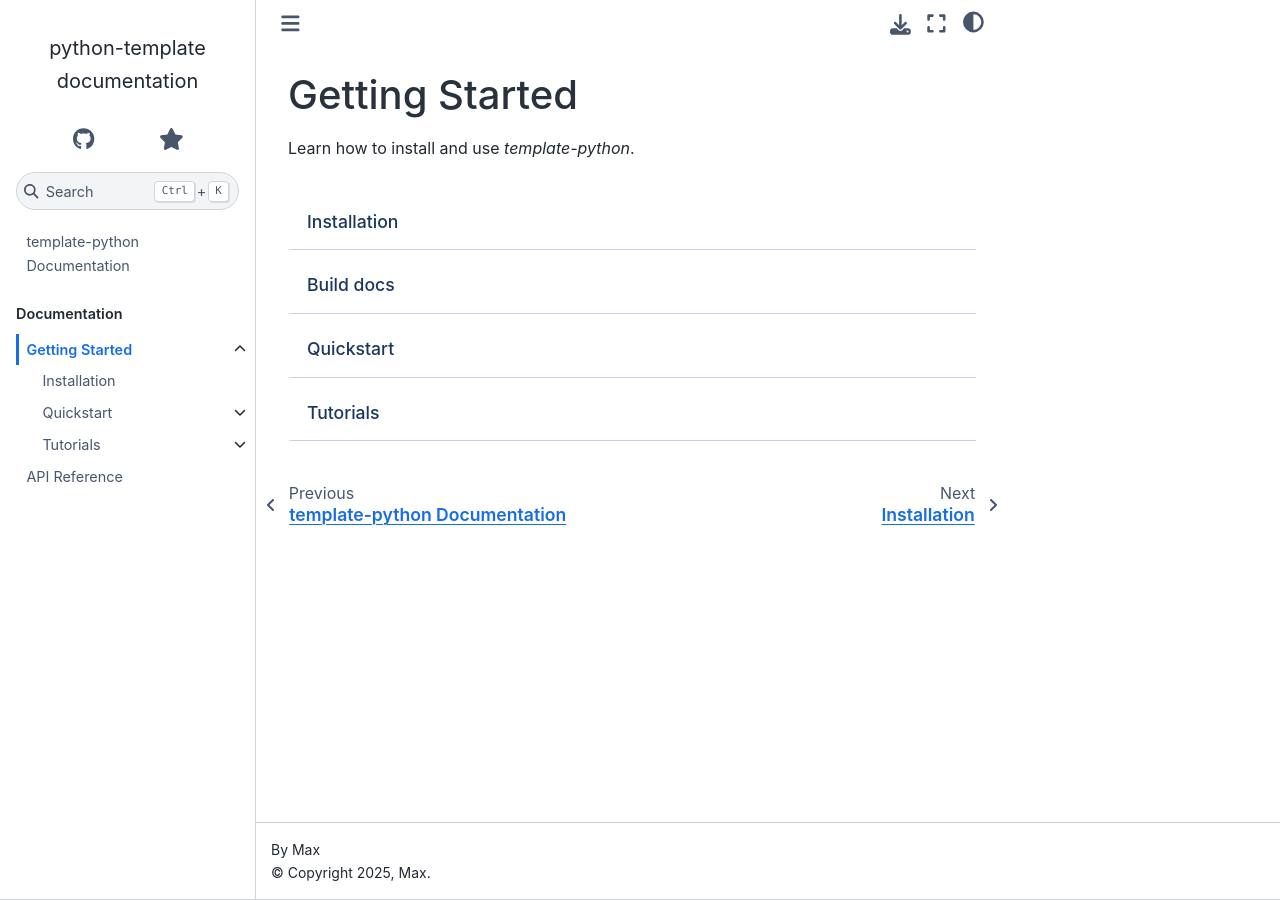
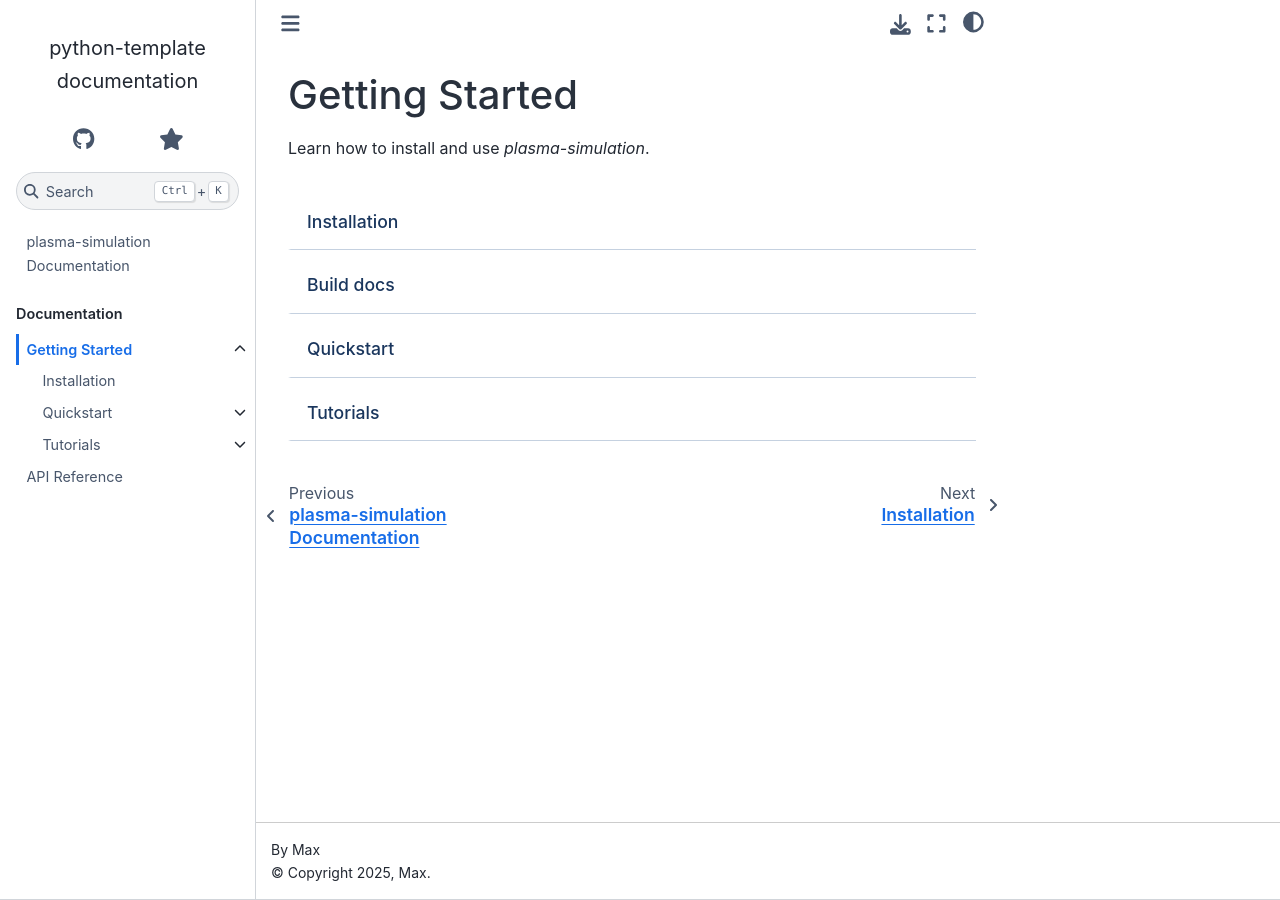
Before and after one commit to struphy-hub/plasma-simulation, a Sphinx documentation site: the page built from docs/source/getting_started.rst, in a window 1280 px wide. Built offline with Sphinx 7.4.7 and the Sphinx Book theme 1.1.4, drawn with Linux system fonts in a browser that asks for light colours.

Commit message:
Renamed project to plasma-simulation

````diff
--- a/README.md
+++ b/README.md
@@ -1,8 +1,8 @@
-# template-python
+# plasma-simulation
 
 Template repository for python projects
 
-Documentation: https://max-models.github.io/template-python/
+Documentation: https://max-models.github.io/plasma-simulation/
 
 # Install
 
@@ -23,7 +23,7 @@ pip install -e .
 Run the code with
 
 ```
-template-python
+plasma-simulation
 ```
 
 # Build docs
@@ -50,9 +50,9 @@ This project is configured to automatically publish to PyPI using GitHub Actions
 1. Go to your PyPI project settings
 2. Navigate to "Publishing" → "Add a new publisher"
 3. Configure the trusted publisher with these details:
-   - **PyPI Project Name**: `template-python` (or your project name)
+   - **PyPI Project Name**: `plasma-simulation` (or your project name)
    - **Owner**: Your GitHub username/organization
-   - **Repository name**: `template-python`
+   - **Repository name**: `plasma-simulation`
    - **Workflow name**: `publish_pypi.yml`
    - **Environment name**: `pypi`
 
--- a/docs/source/api/index.rst
+++ b/docs/source/api/index.rst
@@ -10,4 +10,4 @@ Modules
    :toctree: _autosummary
    :recursive:
 
-   app
+   plasma_simulation
--- a/docs/source/getting_started.rst
+++ b/docs/source/getting_started.rst
@@ -1,7 +1,7 @@
 Getting Started
 ===============
 
-Learn how to install and use `template-python`.
+Learn how to install and use `plasma-simulation`.
 
 .. toctree::
    :maxdepth: 1
--- a/docs/source/guides/install.rst
+++ b/docs/source/guides/install.rst
@@ -13,7 +13,7 @@ Install the code and requirements with pip::
 
 Run the code with::
 
-   template-python
+   plasma-simulation
 
 
 Build docs
--- a/docs/source/guides/quickstart.rst
+++ b/docs/source/guides/quickstart.rst
@@ -1,14 +1,14 @@
 Quickstart
 ==========
 
-First, ensure that ``template-python`` is installed on your system.
+First, ensure that ``plasma-simulation`` is installed on your system.
 
 Basic Usage
 -----------
 
 After installation, you can run the application with::
 
-   template-python
+   plasma-simulation
 
 For more details, see the :doc:`install` guide.
 
--- a/docs/source/index.rst
+++ b/docs/source/index.rst
@@ -1,4 +1,4 @@
-template-python Documentation
+plasma-simulation Documentation
 =============================
 
 Write the documentation of your python package here.
````
Also changed, not shown: pyproject.toml (+4 -4 lines), 8 other files.
